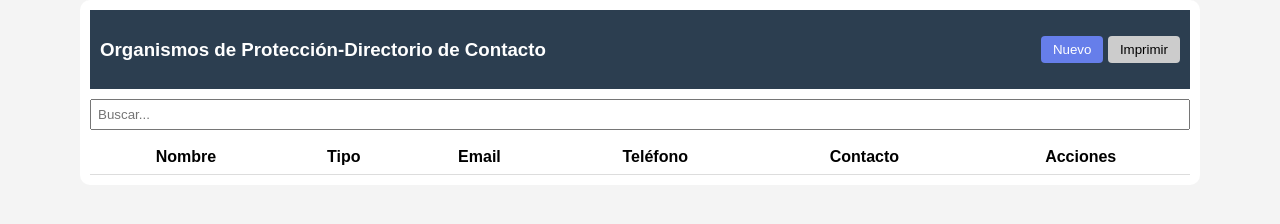
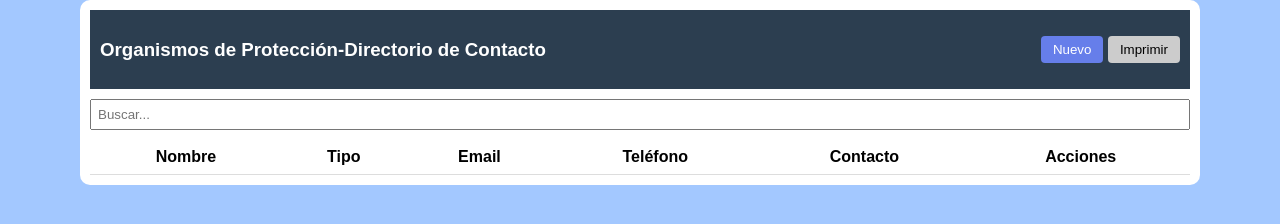
Before and after one commit to Defensoria6/organismos-proteccion, a plain HTML site: page index.html in a window 1280 px wide. Drawn offline with Linux system fonts and the light colour scheme; no server answers.

Commit message:
Update index.html

```diff
--- a/index.html
+++ b/index.html
@@ -5,7 +5,7 @@
   <meta name="viewport" content="width=device-width, initial-scale=1.0"/>
   <title>Organismos de Protección — Directorio</title>
   <style>
-    body {font-family: sans-serif; margin:0; padding:0; background:#f4f4f4;}
+    body {font-family: sans-serif; margin:0; padding:0; background: #a3c8ff;}
     .app{max-width:1100px;margin:auto;background:#fff;border-radius:10px;padding:10px;}
     .header{display:flex;justify-content:space-between;align-items:center;padding:10px;background:#2c3e50;color:#fff;}
     .btn{padding:6px 12px;border:none;border-radius:4px;cursor:pointer;background:#667eea;color:#fff;}
```
